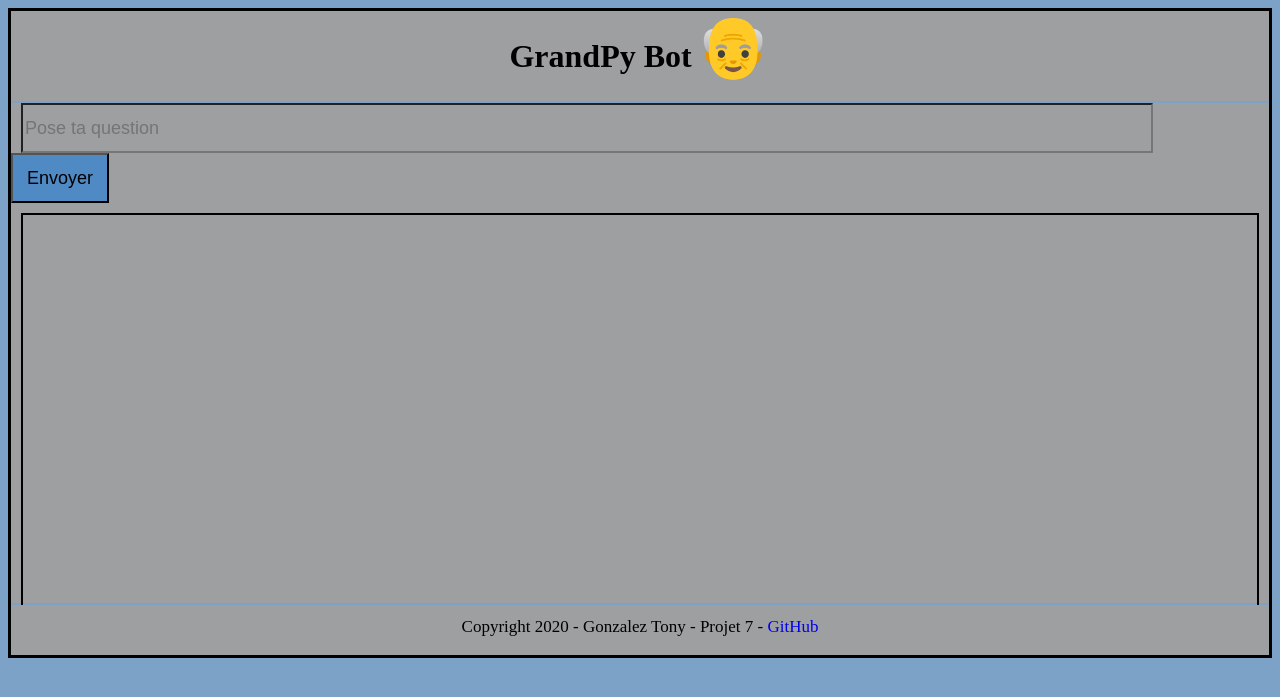
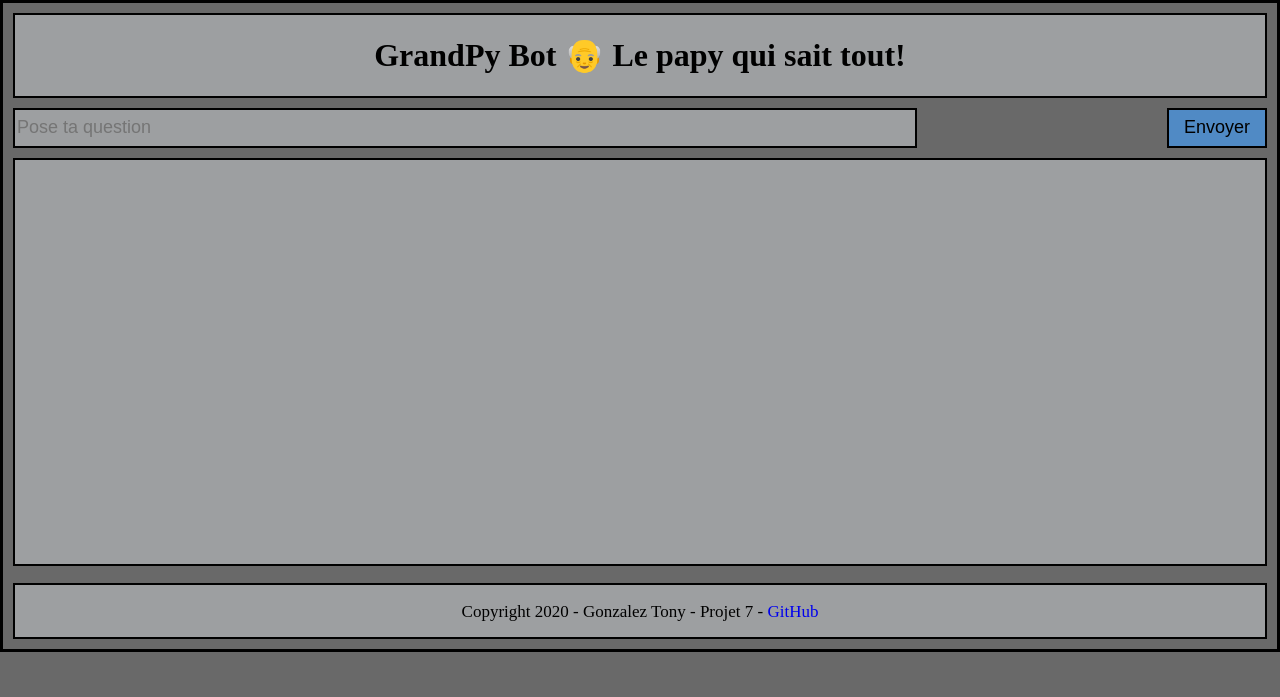
Before and after one commit to Tony380/Projet7, a Flask app: page / in a window 1280 px wide. Shown: the top 697 px of the page. Run offline with Flask 2, Linux system fonts and the light colour scheme; some libraries are stand-ins or nearby versions.

Commit message:
Corrections css and html

```diff
--- a/app/static/css/style.css
+++ b/app/static/css/style.css
@@ -1,69 +1,61 @@
 body{
-    background-color: #7DA2C8;
+    background-color: #696969;
     border: 3px solid;
+    margin: 0px;
 }
 
 header{
-    height: 90px;
+    margin: 10px;
     background-color: #9D9FA1;
     text-align: center;
+    border: 2px solid;
 }
 
-.head{
-    font-size: 60px;
-    display: inline-block;
-    margin: auto;
-}
-
-h1{
-    margin: auto;
-    display: inline-block;
-    margin-top: 0px;
+footer{
+    margin: 0px 10px 10px 10px;
+    height: 52px;
+    text-align: center;
+    background-color: #9D9FA1;
+    font-size: 17px;
+    border: 2px solid;
 }
 
 section{
-    background-color: #9D9FA1;
-    margin-top: 2px;
-    padding: auto;
-    height: 500px;
+    background-color: #696969;
+    height: 475px;
+}
+
+.zone{
+    height: 40px;
+    margin: 0px 10px;
+}
+
+button{
+    background-color: #508AC5;
+    font-size: 18px;
+    width: 100px;
+    height: 40px;
+    float: right;
+    position: relative;
+    border: 2px solid;
 }
 
 input{
     background-color: #9D9FA1;
     font-size: 18px;
-    box-sizing: border-box;
-    width: 90%;
-    height: 50px;
-    margin: auto 10px;
-}
-
-button{
-    background-color: #508AC5;
-    font-size: 18px;
-    box-sizing: border-box;
-    width: 98px;
-    height: 50px;
+    height: 34px;
+    position: absolute;
+    min-width: 70%;
     margin-right: 10px;
+    border: 2px solid;
 }
 
 #container{
+    background-color: #9D9FA1;
     margin: 10px;
     border: 2px solid;
     height: 85%;
     overflow-y: auto;
-}
-
-footer{
-    margin-top: 2px;
-    height: 50px;
-    text-align: center;
-    background-color: #9D9FA1;
-    font-size: 17px;
-}
-
-.foot{
-    display: inline-block;
-    margin: 12px;
 }
 
 a{
--- a/app/templates/home.html
+++ b/app/templates/home.html
@@ -8,12 +8,13 @@
         </head>
         <body>
             <header>
-                <h1>GrandPy Bot</h1>
-                <p class="head">👴</p>
+                <h1>GrandPy Bot 👴 Le papy qui sait tout!</h1>
             </header>
             <section>
-                <input id="input" type="text" name="question" placeholder="Pose ta question">
-                <button id="button" type="submit">Envoyer</button>
+                <div class="zone">
+                    <input id="input" type="text" name="question" placeholder="Pose ta question">
+                    <button id="button" type="submit">Envoyer</button>
+                </div>
                 <div id="container"></div>
             </section>
             <footer>
```
Also changed, not shown: other parts of app/static/css/style.css (+29 -12 lines).
